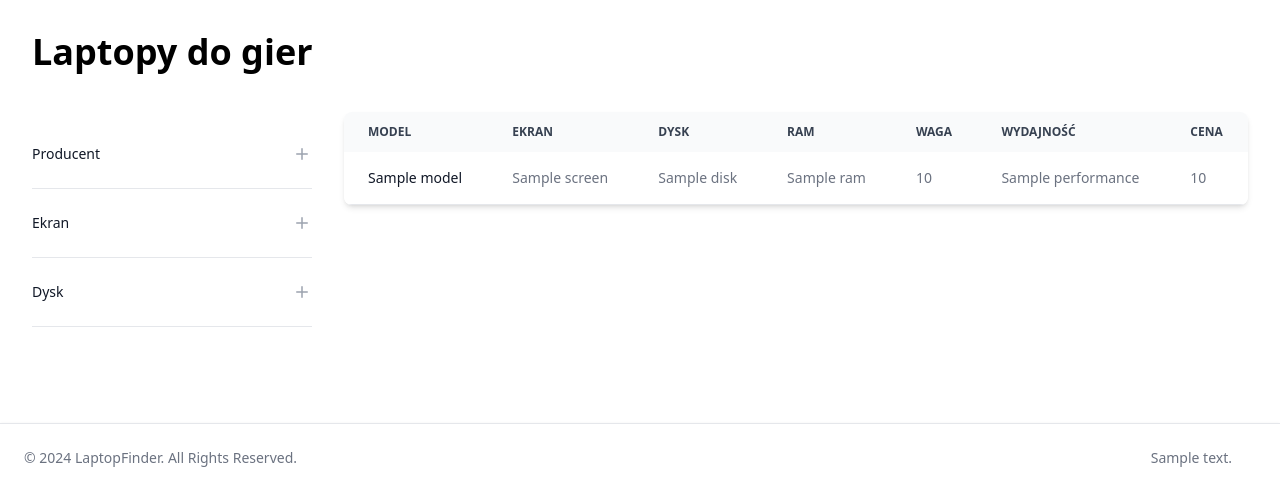
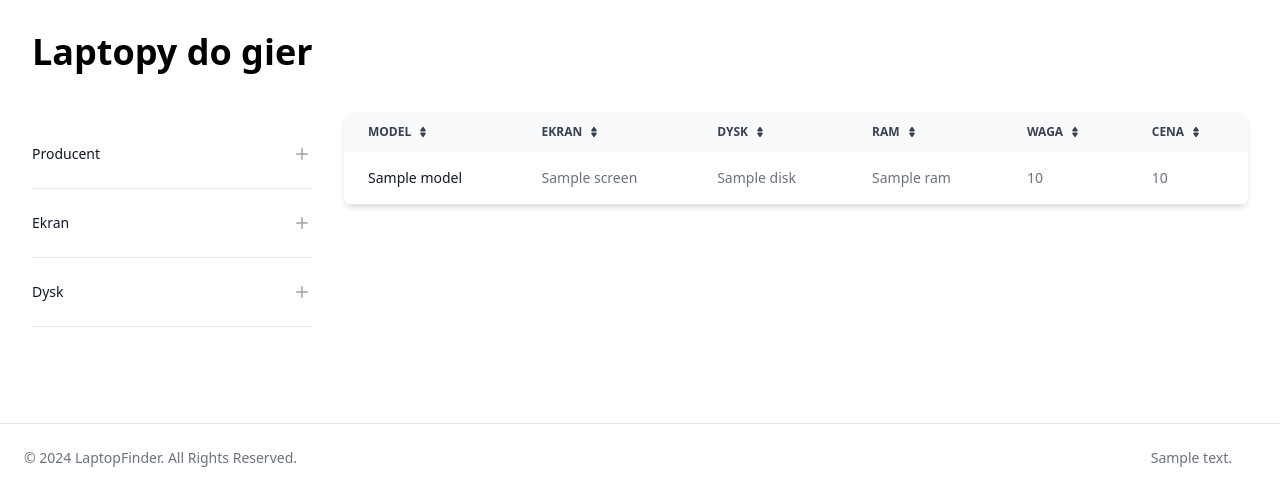
Before and after one commit to lwieckowski/laptop-finder, a Flask app: template app/src/templates/index.jinja in a window 1280 px wide. Shown: the part 73-564 px from the top of the page. Run offline with Flask 3, Linux system fonts and the light colour scheme; the template is opened without the code that fills it: most values are stand-ins (such as "Sample title", 1, 10 or a date in 2020); some libraries are stand-ins or nearby versions.

Commit message:
Add sort icons to table headers

```diff
--- a/app/src/static/css/output.css
+++ b/app/src/static/css/output.css
@@ -1189,6 +1185,14 @@ input:checked + .toggle-bg {
   margin-left: auto;
 }
 
+.ms-1 {
+  margin-inline-start: 0.25rem;
+}
+
+.ms-1\.5 {
+  margin-inline-start: 0.375rem;
+}
+
 .mt-2 {
   margin-top: 0.5rem;
 }
@@ -1241,6 +1245,10 @@ input:checked + .toggle-bg {
   height: 2.5rem;
 }
 
+.h-3 {
+  height: 0.75rem;
+}
+
 .h-4 {
   height: 1rem;
 }
@@ -1273,14 +1281,14 @@ input:checked + .toggle-bg {
   width: 2.5rem;
 }
 
+.w-3 {
+  width: 0.75rem;
+}
+
 .w-4 {
   width: 1rem;
 }
 
-.w-40 {
-  width: 10rem;
-}
-
 .w-5 {
   width: 1.25rem;
 }
--- a/app/src/templates/features/table.jinja
+++ b/app/src/templates/features/table.jinja
@@ -4,13 +4,13 @@
         <table class="table-auto w-full text-sm text-left rtl:text-right text-gray-500 dark:text-gray-400">
             <thead class="text-xs text-gray-700 uppercase bg-gray-50 dark:bg-gray-700 dark:text-gray-400">
                 <tr>
-                    <th scope="col" class="px-6 py-3">Model</th>
-                    <th scope="col" class="px-6 py-3 hidden md:table-cell">Ekran</th>
-                    <th scope="col" class="px-6 py-3 hidden md:table-cell">Dysk</th>
-                    <th scope="col" class="px-6 py-3 hidden md:table-cell">RAM</th>
-                    <th scope="col" class="px-6 py-3 hidden lg:table-cell">Waga</th>
-                    <th scope="col" class="px-6 py-3">Wydajność</th>
-                    <th scope="col" class="px-6 py-3">Cena</th>
+
+                    <th scope="col" class="px-6 py-3">{{ sortable_header("Model") }}</th>
+                    <th scope="col" class="px-6 py-3 hidden md:table-cell">{{ sortable_header("Ekran") }}</th>
+                    <th scope="col" class="px-6 py-3 hidden md:table-cell">{{ sortable_header("Dysk") }}</th>
+                    <th scope="col" class="px-6 py-3 hidden md:table-cell">{{ sortable_header("RAM") }}</th>
+                    <th scope="col" class="px-6 py-3 hidden lg:table-cell">{{ sortable_header("Waga") }}</th>
+                    <th scope="col" class="px-6 py-3">{{ sortable_header("Cena") }}</th>
                 </tr>
             </thead>
             <tbody>
@@ -32,9 +32,6 @@
                         {{ laptop.weight}}
                     </td>
                     <td class="px-6 py-4">
-                        {{ laptop.performance}}
-                    </td>
-                    <td class="px-6 py-4">
                         {{ laptop.price}}
                     </td>
                 </tr>
@@ -44,3 +41,14 @@
     </div>
 </div>
 {% endmacro %}
+
+{% macro sortable_header(text) %}
+<div class="flex items-center">
+    {{ text}}
+    <a href="#"><svg class="w-3 h-3 ms-1.5" aria-hidden="true" xmlns="http://www.w3.org/2000/svg" fill="currentColor"
+            viewBox="0 0 24 24">
+            <path
+                d="M8.574 11.024h6.852a2.075 2.075 0 0 0 1.847-1.086 1.9 1.9 0 0 0-.11-1.986L13.736 2.9a2.122 2.122 0 0 0-3.472 0L6.837 7.952a1.9 1.9 0 0 0-.11 1.986 2.074 2.074 0 0 0 1.847 1.086Zm6.852 1.952H8.574a2.072 2.072 0 0 0-1.847 1.087 1.9 1.9 0 0 0 .11 1.985l3.426 5.05a2.123 2.123 0 0 0 3.472 0l3.427-5.05a1.9 1.9 0 0 0 .11-1.985 2.074 2.074 0 0 0-1.846-1.087Z" />
+        </svg></a>
+</div>
+{% endmacro %}
```
Also changed, not shown: other parts of app/src/static/css/output.css (+4 -51 lines).
